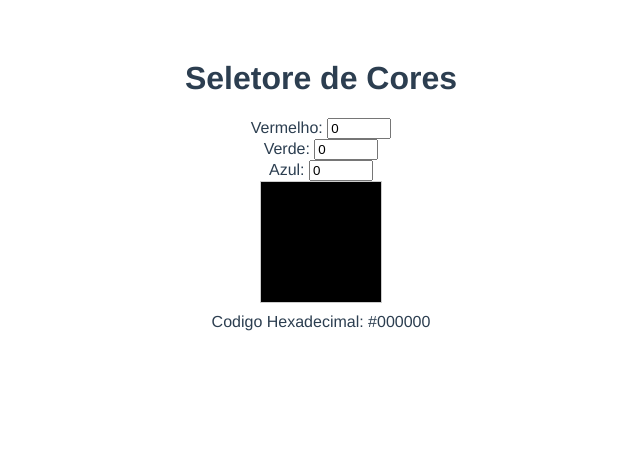
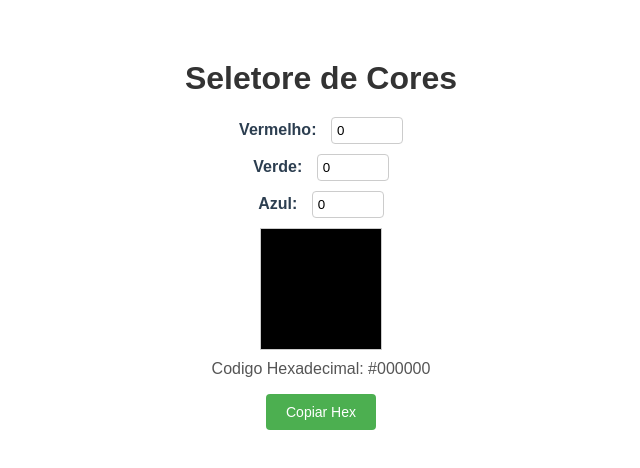
Before and after one commit to Ricardomjr-10/vuejspratica, a Vue app: page / in a window 1280 px wide. Shown: the top 468 px of the page, without its empty margins (319-959 px from the left). Built offline with nearby package versions, Linux system fonts and the light colour scheme.

Commit message:
adicionado estilizacao

```diff
--- a/src/components/SeletorCores.vue
+++ b/src/components/SeletorCores.vue
@@ -16,6 +16,7 @@
 
         <div class="cor" :style="{backgroundColor: rgbColor}"></div>
         <p style="margin-top: 10px;">Codigo Hexadecimal: {{ hexColor }}</p>
+        <button @click="copiarHex">Copiar Hex</button>
     </div>
 </template>
     <script setup>
@@ -36,9 +37,61 @@ import { computed, ref } from 'vue';
         }
         return `#${toHex(nVerm.value)}${toHex(nVerde.value)}${toHex(nAzul.value)}`
     })
+
+    const copiarHex = () => {
+        navigator.clipboard.writeText(hexColor.value)
+        .then(() => {
+            alert('Codigo hexadecimal copiado para area de transferencia!')
+        })
+        .catch( err => {
+            console.error('Falha ao copiar para area de transferencia: ', err)
+            alert('Não foi possivel copiar para area de transferencia.')
+        })
+    }
    </script>
 
 <style scoped>
+div {
+    text-align: center;
+    font-family: Arial, sans-serif;
+}
+
+h1 {
+    color: #333;
+    margin-bottom: 20px;
+}
+
+label {
+    font-weight: bold;
+    margin-right: 10px;
+}
+
+input[type="number"] {
+    width: 60px;
+    padding: 5px;
+    margin-bottom: 10px;
+    border: 1px solid #ccc;
+    border-radius: 4px;
+}
+
+button {
+    background-color: #4CAF50;
+    color: white;
+    border: none;
+    padding: 10px 20px;
+    border-radius: 4px;
+    cursor: pointer;
+    font-size: 14px;
+}
+
+button:hover {
+    background-color: #45a049;
+}
+
+p {
+    font-size: 16px;
+    color: #555;
+}
 .cor {
      width: 120px;
      height: 120px;
```
